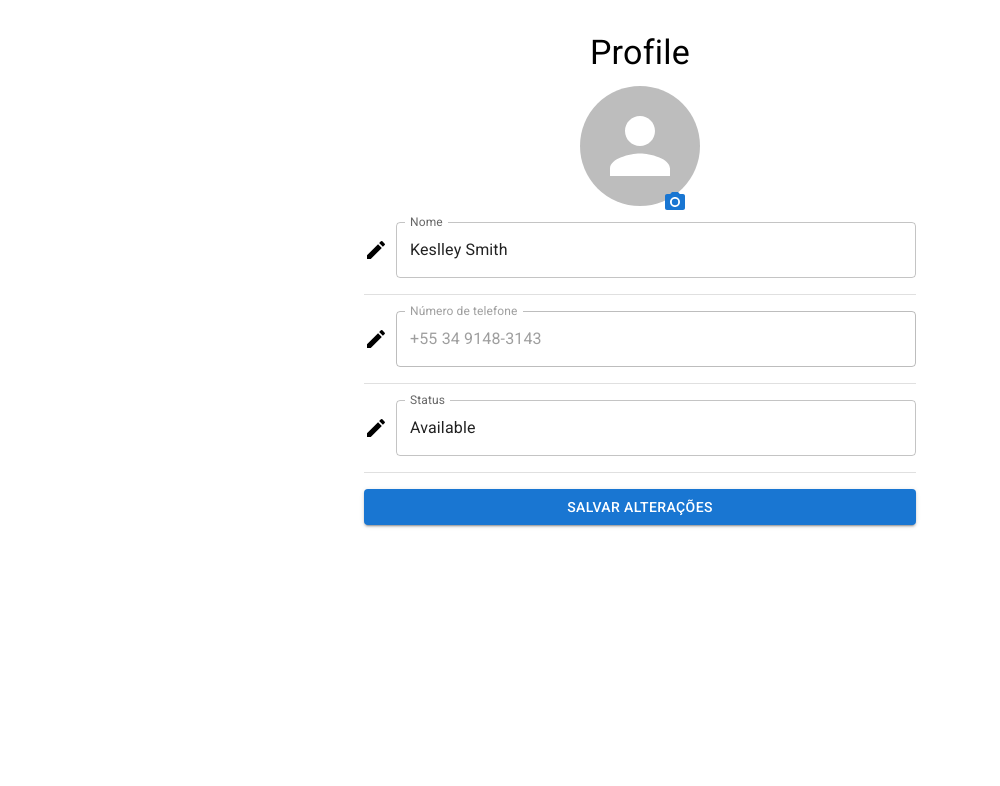
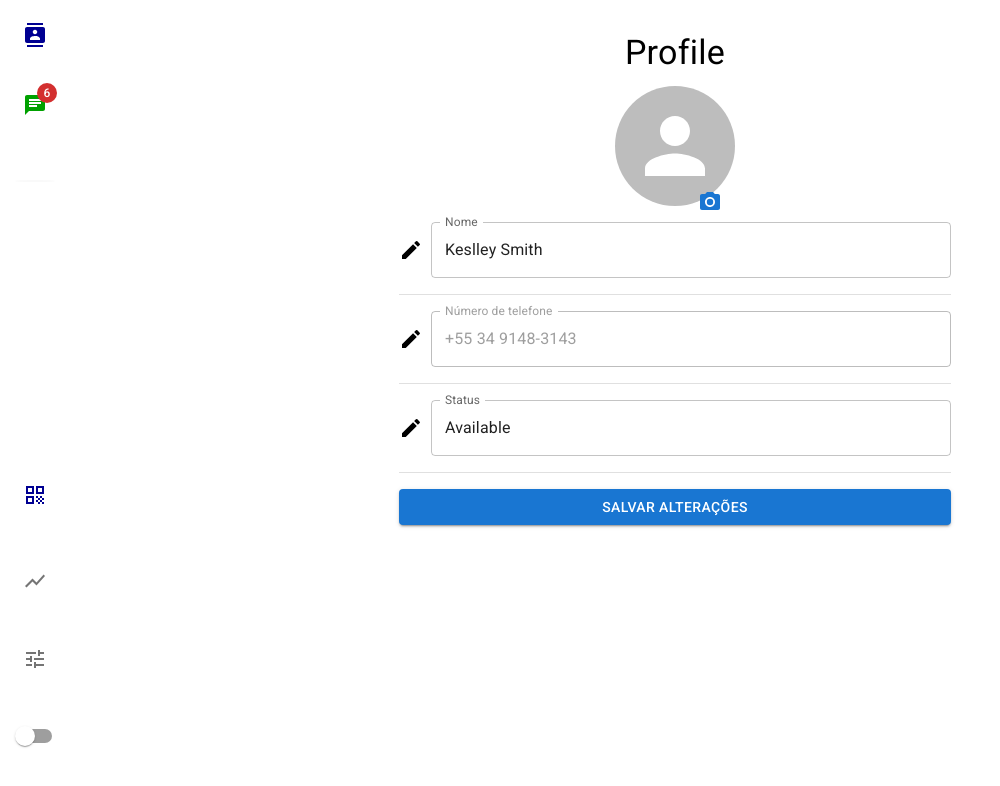
Before and after one commit to KeslleySmithOli/projectArielUaiDrop, a React (Create React App) app: page /settings in a window 1280 px wide. Shown: the top 786 px of the page, without its empty margins (0-1000 px from the left). Built offline with nearby package versions, Linux system fonts and the light colour scheme.

Commit message:
update-screen-settings

```diff
--- a/src/App.tsx
+++ b/src/App.tsx
@@ -14,10 +14,17 @@ import FlowEditor from "./pages/FlowEditor";
 import GlobalStyle from "./styles/GlobalStyle";
 import Contacts from "./components/Contacts";
 import "emoji-mart/css/emoji-mart.css";
-import SettingsPage from './pages/SettingsPage';
+import SettingsPage from "./pages/SettingsPage";
+import MainLayout from "./components/MainLayout";
+
 const AppContainer = styled.div`
   display: flex;
   height: 100vh;
+`;
+
+const ContentContainer = styled.div`
+  flex: 1;
+  overflow-y: auto;
 `;
 
 const ChatPage: React.FC = () => {
@@ -54,18 +61,24 @@ const App: React.FC = () => {
     <Router>
       <GlobalStyle />
       <Routes>
-        <Route path="/settings" element={<SettingsPage />} />
         <Route path="/" element={<Login />} />
         <Route path="/flows" element={<FlowEditor />} />
         <Route path="/chat/:chatId" element={<ChatPage />} />
         <Route
           path="/contacts"
           element={
-            <AppContainer>
-              <Sidebar />
+            <MainLayout>
               <Contacts />
-            </AppContainer>
+            </MainLayout>
           }
+        />
+        <Route
+           path="/settings"
+           element={
+             <MainLayout>
+               <SettingsPage />
+             </MainLayout>
+           }
         />
       </Routes>
     </Router>
--- /dev/null
+++ b/src/components/MainLayout.tsx
@@ -0,0 +1,30 @@
+// Dentro do App.tsx ou em um arquivo próprio (como MainLayout.tsx)
+
+import React, { ReactNode } from "react";
+import Sidebar from "../components/Sidebar";
+import styled from "styled-components";
+
+const AppContainer = styled.div`
+  display: flex;
+  height: 100vh;
+`;
+
+const ContentContainer = styled.div`
+  flex: 1;
+  overflow-y: auto;
+`;
+
+// Interface definida no mesmo arquivo
+interface MainLayoutProps {
+  children: ReactNode;
+}
+
+// Componente MainLayout utilizando a interface
+const MainLayout: React.FC<MainLayoutProps> = ({ children }) => (
+  <AppContainer>
+    <Sidebar />
+    <ContentContainer>{children}</ContentContainer>
+  </AppContainer>
+);
+
+export default MainLayout;
```
